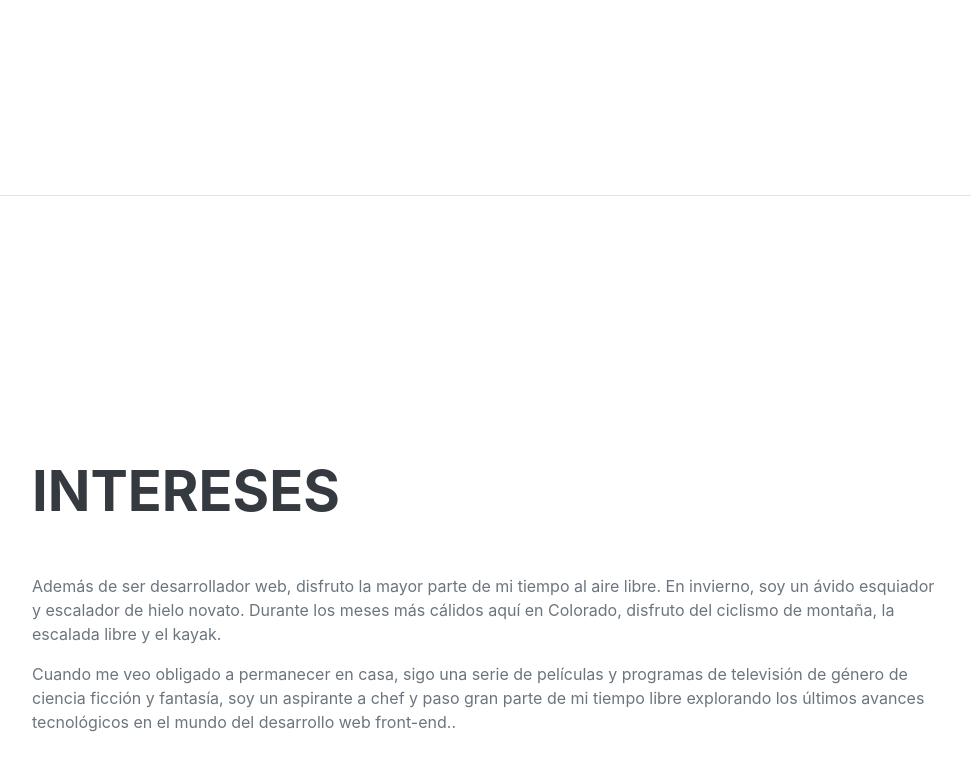
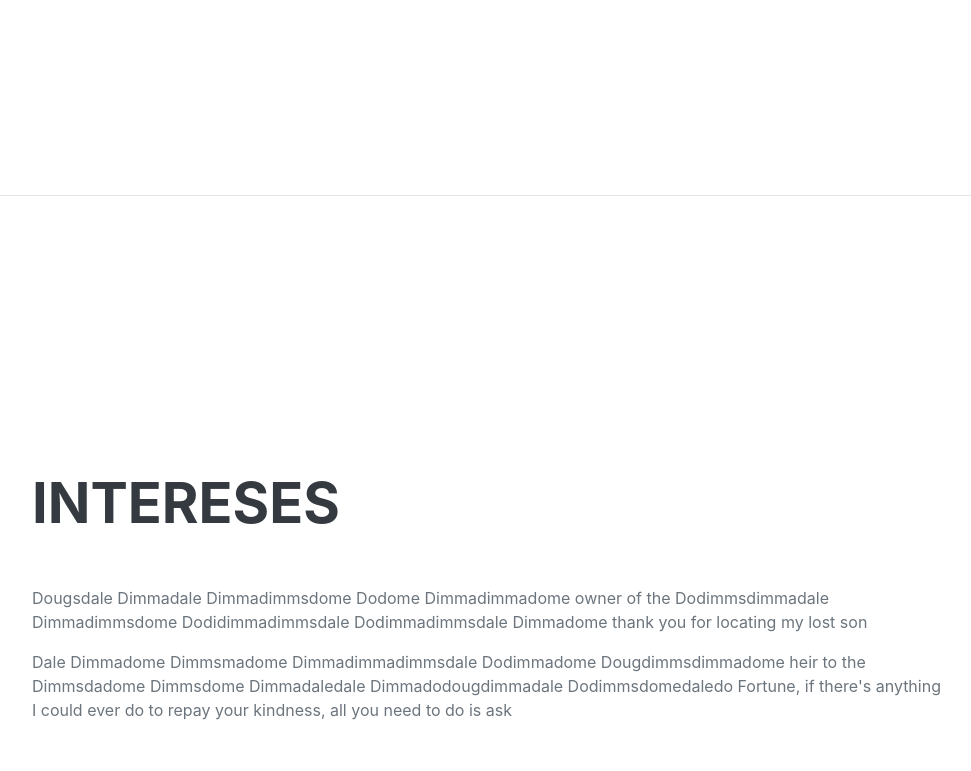
Before and after one commit to Trofu/CV, a plain HTML site: page index.html in a window 1280 px wide. Shown: the part 3008-3779 px from the top of the page, without its empty margins (288-1259 px from the left). Drawn offline with nearby package versions, Linux system fonts and the light colour scheme; a web font is replaced by a local one.

Commit message:
Dougsdale Dimmadale

```diff
--- a/index.html
+++ b/index.html
@@ -131,8 +131,8 @@
             <section class="resume-section" id="interests">
                 <div class="resume-section-content">
                     <h2 class="mb-5">Intereses</h2>
-                    <p>Además de ser desarrollador web, disfruto la mayor parte de mi tiempo al aire libre. En invierno, soy un ávido esquiador y escalador de hielo novato. Durante los meses más cálidos aquí en Colorado, disfruto del ciclismo de montaña, la escalada libre y el kayak.</p>
-                    <p class="mb-0">Cuando me veo obligado a permanecer en casa, sigo una serie de películas y programas de televisión de género de ciencia ficción y fantasía, soy un aspirante a chef y paso gran parte de mi tiempo libre explorando los últimos avances tecnológicos en el mundo del desarrollo web front-end..</p>
+                    <p>Dougsdale Dimmadale Dimmadimmsdome Dodome Dimmadimmadome owner of the Dodimmsdimmadale Dimmadimmsdome Dodidimmadimmsdale Dodimmadimmsdale Dimmadome thank you for locating my lost son</p>
+                    <p class="mb-0"> Dale Dimmadome Dimmsmadome Dimmadimmadimmsdale Dodimmadome Dougdimmsdimmadome heir to the Dimmsdadome Dimmsdome Dimmadaledale Dimmadodougdimmadale Dodimmsdomedaledo Fortune, if there's anything I could ever do to repay your kindness, all you need to do is ask</p>
                 </div>
             </section>
             <hr class="m-0" />
```
